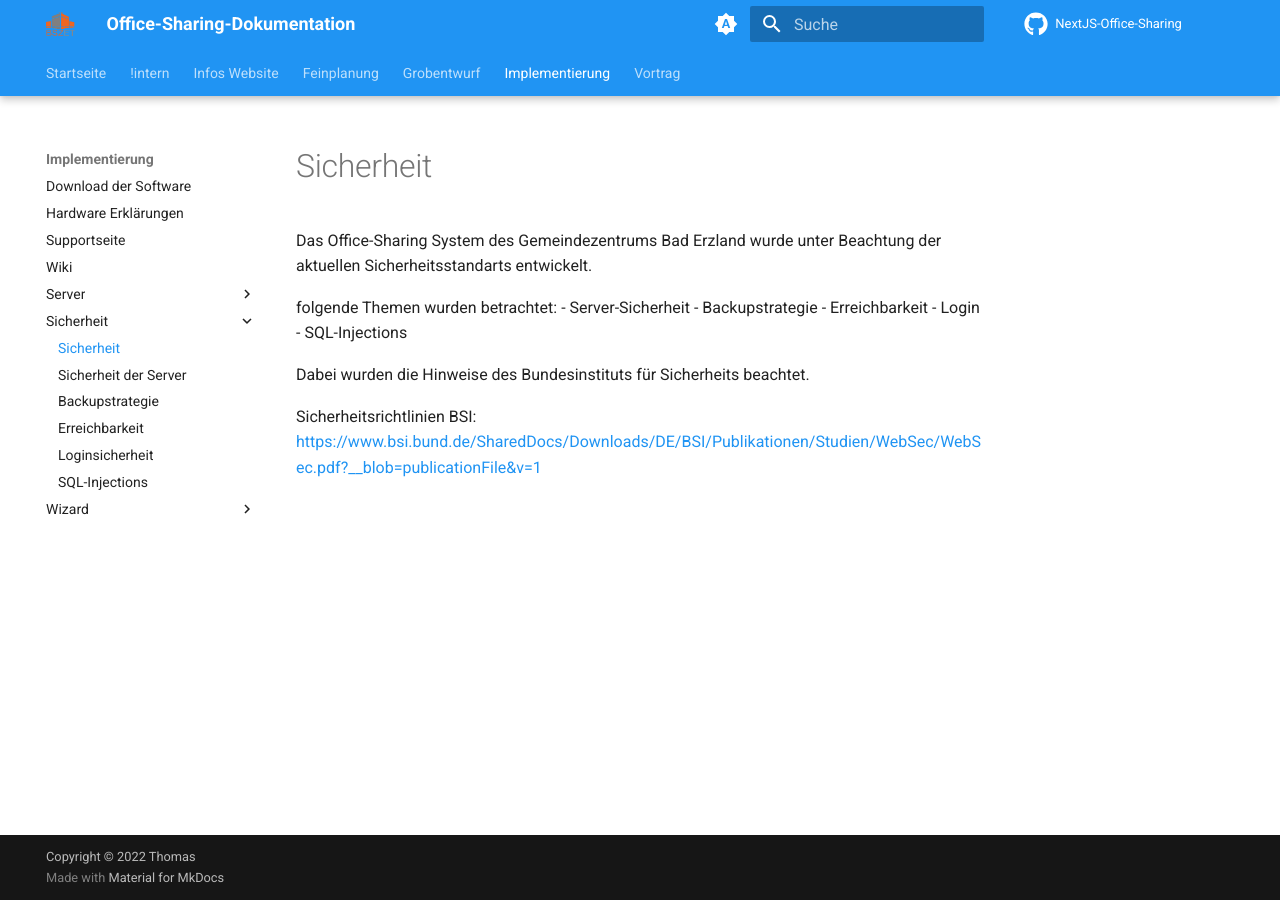
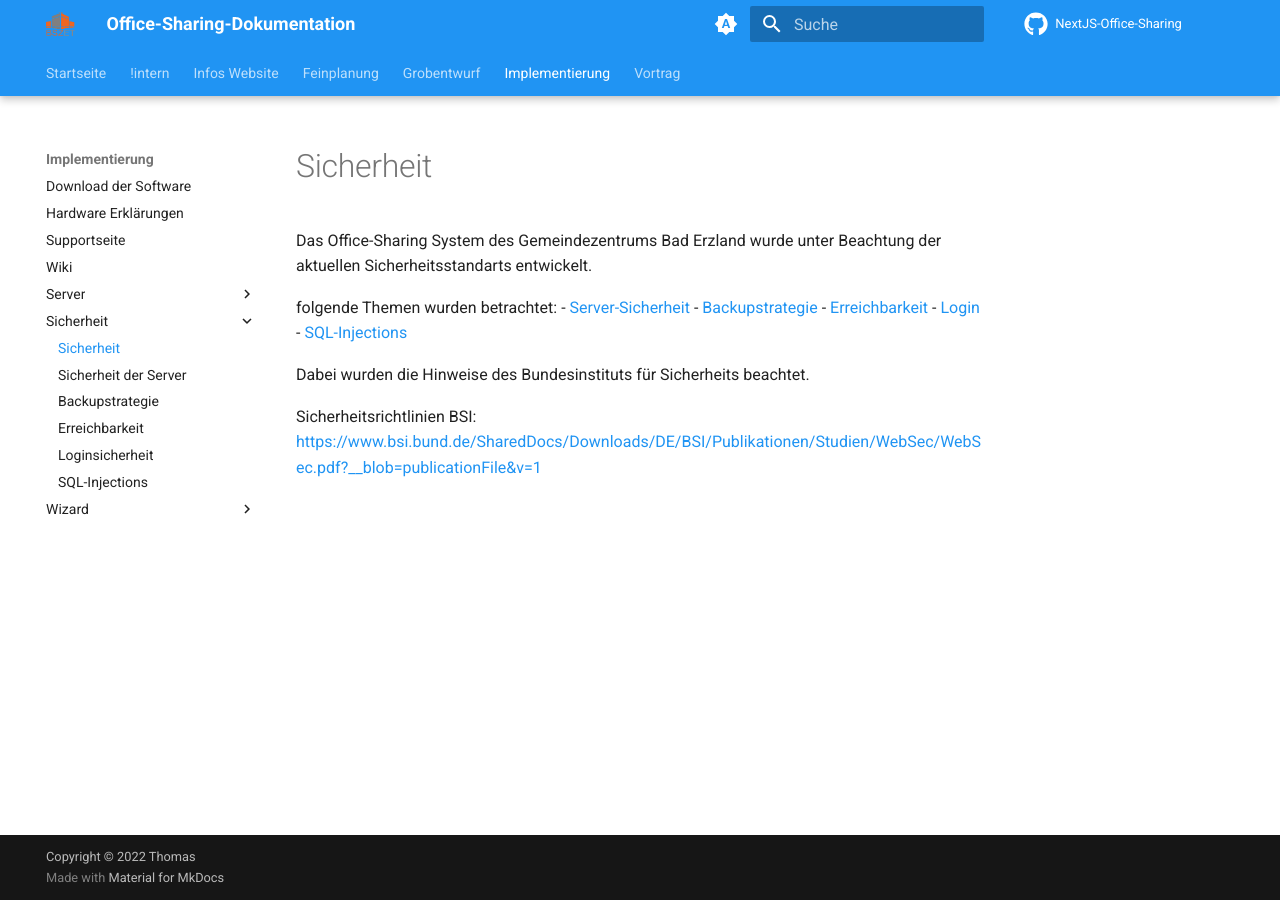
Before and after one commit to gz-bad-erzland-p2/Dokumentation, an MkDocs documentation site: the page built from docs/implementierung/sicherheit/02_sicherheit.md, in a window 1280 px wide. Built offline with MkDocs 1.6.1 and Material for MkDocs 9.7.7, drawn with Linux system fonts in a browser that asks for light colours; comment, search, counter and statistics services are not loaded; part of the change alters nothing that is shown.

```diff
--- a/docs/implementierung/sicherheit/02_sicherheit.md
+++ b/docs/implementierung/sicherheit/02_sicherheit.md
@@ -3,11 +3,11 @@
 Das Office-Sharing System des Gemeindezentrums Bad Erzland wurde unter Beachtung der aktuellen Sicherheitsstandarts entwickelt.
 
 folgende Themen wurden betrachtet:
-- Server-Sicherheit
-- Backupstrategie
-- Erreichbarkeit
-- Login
-- SQL-Injections
+- [Server-Sicherheit](https://gz-bad-erzland-p2.github.io/Dokumentation/implementierung/sicherheit/03_server-sicherheit/)
+- [Backupstrategie](https://gz-bad-erzland-p2.github.io/Dokumentation/implementierung/sicherheit/04_backupstrategie/)
+- [Erreichbarkeit](https://gz-bad-erzland-p2.github.io/Dokumentation/implementierung/sicherheit/05_erreichbarkeit/)
+- [Login](https://gz-bad-erzland-p2.github.io/Dokumentation/implementierung/sicherheit/06_login-sicherheit/)
+- [SQL-Injections](https://gz-bad-erzland-p2.github.io/Dokumentation/implementierung/sicherheit/07_sql-injections/)
 
 Dabei wurden die Hinweise des Bundesinstituts für Sicherheits beachtet.
 
```
